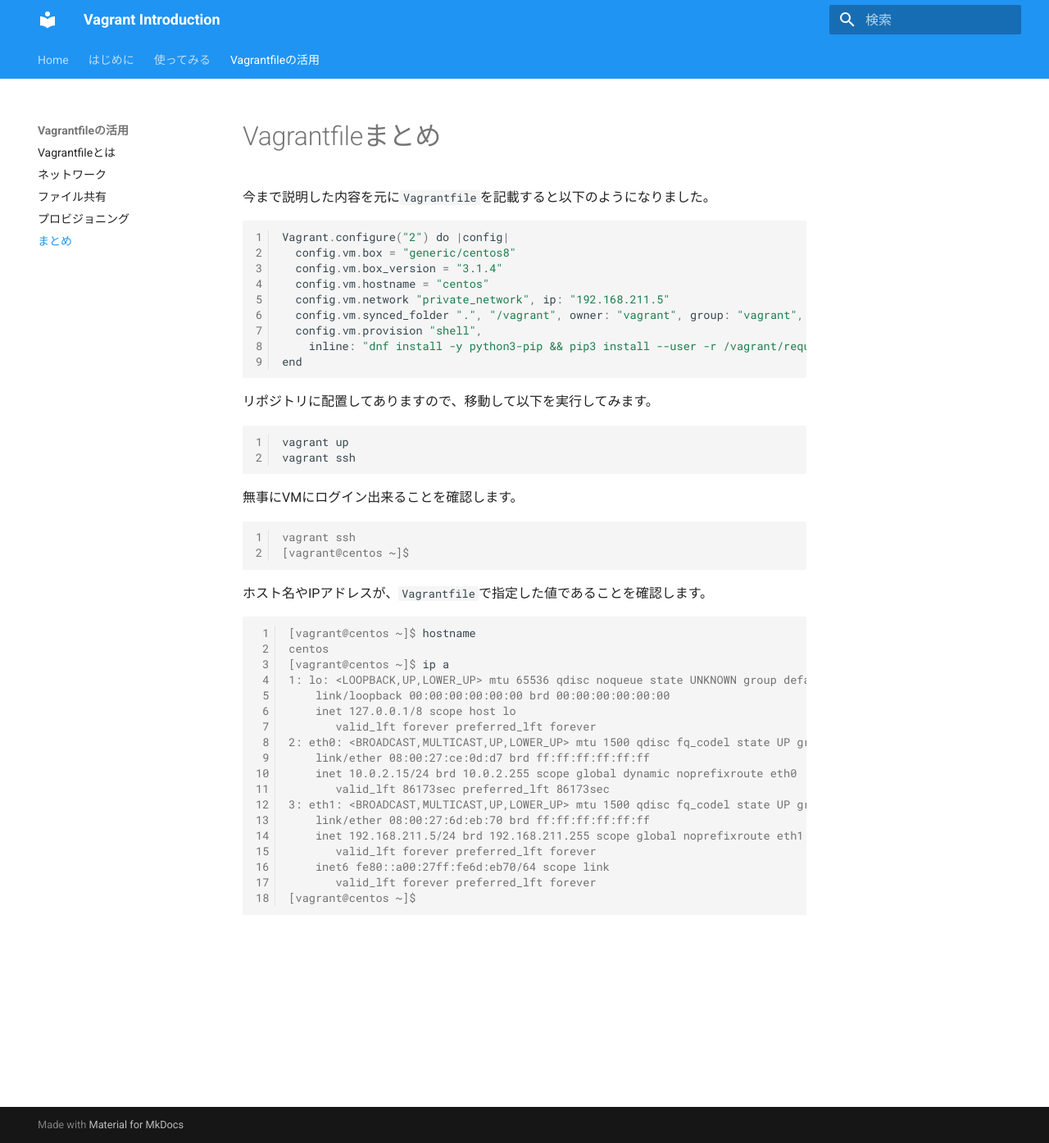
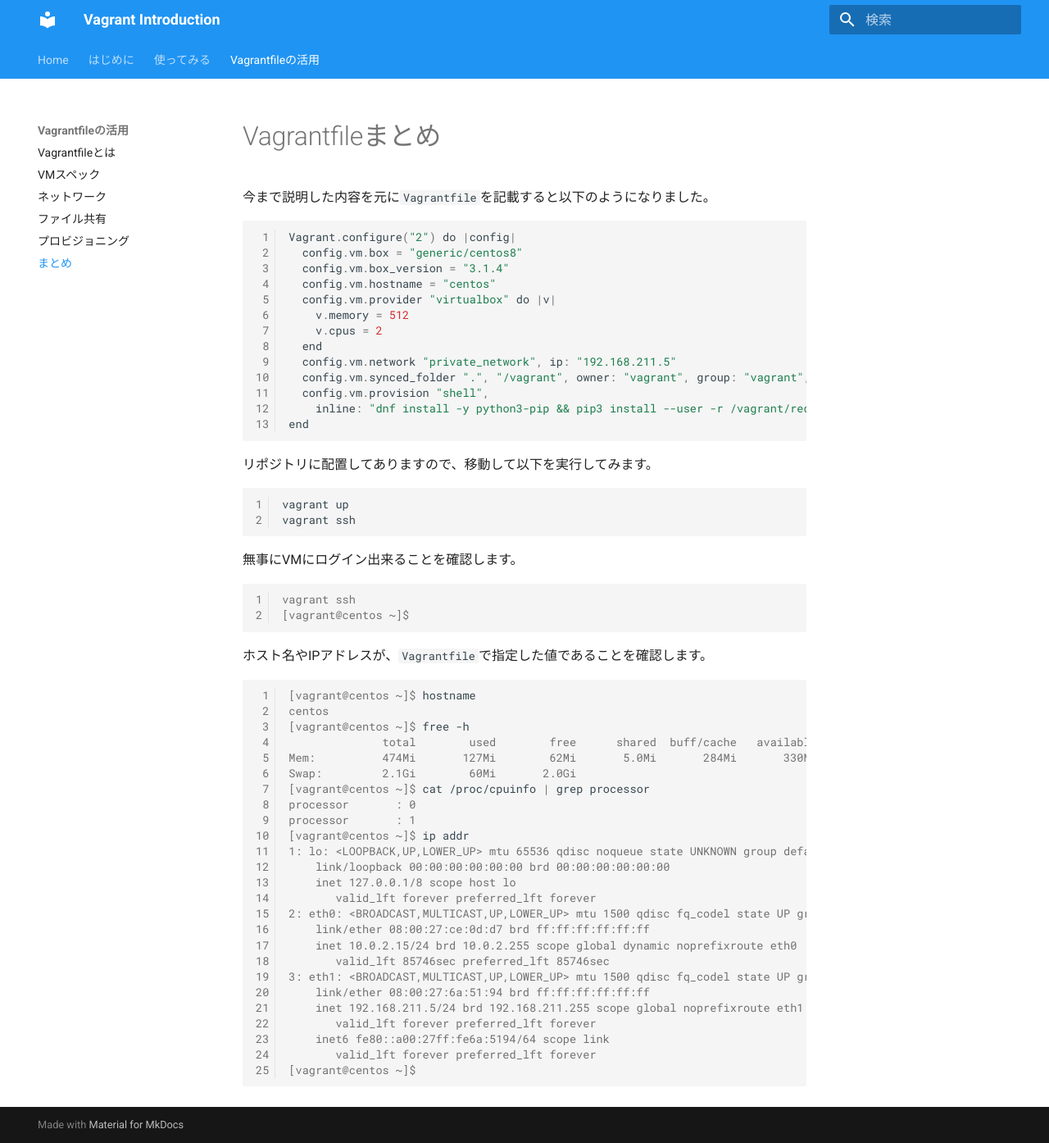
Before and after one commit to y-hosoya/vagrant-introduction, an MkDocs documentation site: the page built from docs/vagrantfile/summary.md, in a window 1280 px wide and 1394 px high. Shown: the whole window at 82% size. Built offline with MkDocs 1.6.1 and Material for MkDocs 9.7.7, drawn with Linux system fonts in a browser that asks for light colours.

Commit message:
add VM-spec and modity summary,mkdocs

````diff
--- a/docs/vagrantfile/summary.md
+++ b/docs/vagrantfile/summary.md
@@ -7,6 +7,10 @@
   config.vm.box = "generic/centos8"
   config.vm.box_version = "3.1.4"
   config.vm.hostname = "centos"
+  config.vm.provider "virtualbox" do |v|
+    v.memory = 512
+    v.cpus = 2
+  end
   config.vm.network "private_network", ip: "192.168.211.5"
   config.vm.synced_folder ".", "/vagrant", owner: "vagrant", group: "vagrant", type: "virtualbox"
   config.vm.provision "shell",
@@ -33,7 +37,14 @@
 ```console
 [vagrant@centos ~]$ hostname
 centos
-[vagrant@centos ~]$ ip a
+[vagrant@centos ~]$ free -h
+              total        used        free      shared  buff/cache   available
+Mem:          474Mi       127Mi        62Mi       5.0Mi       284Mi       330Mi
+Swap:         2.1Gi        60Mi       2.0Gi
+[vagrant@centos ~]$ cat /proc/cpuinfo | grep processor
+processor       : 0
+processor       : 1
+[vagrant@centos ~]$ ip addr
 1: lo: <LOOPBACK,UP,LOWER_UP> mtu 65536 qdisc noqueue state UNKNOWN group default qlen 1000
     link/loopback 00:00:00:00:00:00 brd 00:00:00:00:00:00
     inet 127.0.0.1/8 scope host lo
@@ -41,12 +52,12 @@
 2: eth0: <BROADCAST,MULTICAST,UP,LOWER_UP> mtu 1500 qdisc fq_codel state UP group default qlen 1000
     link/ether 08:00:27:ce:0d:d7 brd ff:ff:ff:ff:ff:ff
     inet 10.0.2.15/24 brd 10.0.2.255 scope global dynamic noprefixroute eth0
-       valid_lft 86173sec preferred_lft 86173sec
+       valid_lft 85746sec preferred_lft 85746sec
 3: eth1: <BROADCAST,MULTICAST,UP,LOWER_UP> mtu 1500 qdisc fq_codel state UP group default qlen 1000
-    link/ether 08:00:27:6d:eb:70 brd ff:ff:ff:ff:ff:ff
+    link/ether 08:00:27:6a:51:94 brd ff:ff:ff:ff:ff:ff
     inet 192.168.211.5/24 brd 192.168.211.255 scope global noprefixroute eth1
        valid_lft forever preferred_lft forever
-    inet6 fe80::a00:27ff:fe6d:eb70/64 scope link
+    inet6 fe80::a00:27ff:fe6a:5194/64 scope link
        valid_lft forever preferred_lft forever
 [vagrant@centos ~]$
 ```
--- a/mkdocs.yml
+++ b/mkdocs.yml
@@ -21,6 +21,7 @@
     - OS一覧: 'how_to_use/box.md'
   - Vagrantfileの活用:
     - Vagrantfileとは: 'vagrantfile/vagrantfile.md'
+    - VMスペック: 'vagrantfile/spec.md'
     - ネットワーク: 'vagrantfile/network.md'
     - ファイル共有: 'vagrantfile/sync.md'
     - プロビジョニング: 'vagrantfile/provision.md'
````
Also changed, not shown: docs/vagrantfile/spec.md (added, +96 -0 lines).
